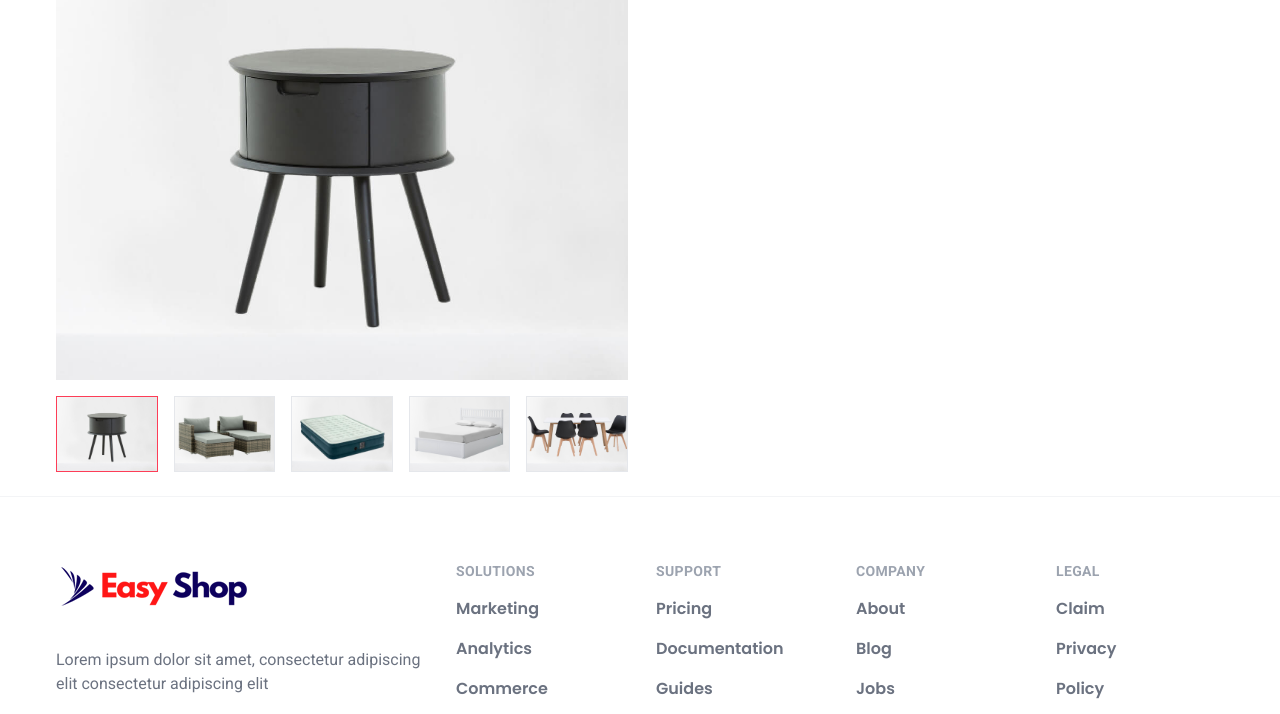
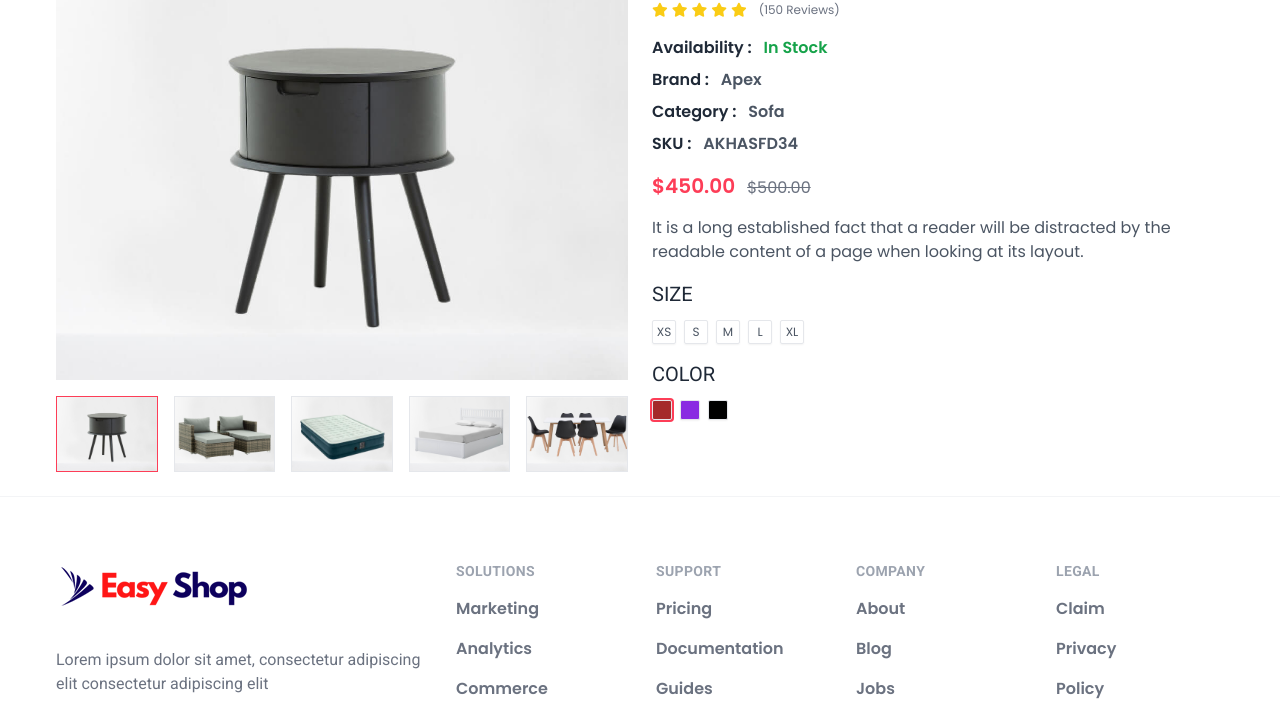
Before and after one commit to Youngwook-Jeon/tailwind-css-lab, a website: page ecommerce/view.html in a window 1280 px wide. Shown: the part 254-968 px from the top of the page. Drawn offline with Linux system fonts and the light colour scheme.

Commit message:
Product contents

```diff
--- a/ecommerce/view.html
+++ b/ecommerce/view.html
@@ -226,6 +226,115 @@
             </div>
         </div>
         <!-- End Product Image -->
+
+        <!-- Product Content -->
+        <div>
+            <h2 class="md:text-3xl text-2xl font-medium uppercase mb-2">ITALIAN L SHAPE SOFA</h2>
+            <div class="flex items-center mb-4">
+                <div class="flex gap-1 text-sm text-yellow-400">
+                    <span><i class="fas fa-star"></i></span>
+                    <span><i class="fas fa-star"></i></span>
+                    <span><i class="fas fa-star"></i></span>
+                    <span><i class="fas fa-star"></i></span>
+                    <span><i class="fas fa-star"></i></span>
+                </div>
+
+                <div class="text-xs text-gray-500 ml-3">(150 Reviews)</div>
+            </div>
+
+            <div class="space-y-2">
+                <p class="text-gray-800 font-semibold space-x-2">
+                    <span>Availability : </span>
+                    <span class="text-green-600">In Stock</span>
+                </p>
+
+                <p class="text-gray-800 font-semibold space-x-2">
+                    <span>Brand : </span>
+                    <span class="text-gray-600">Apex</span>
+                </p>
+
+                <p class="text-gray-800 font-semibold space-x-2">
+                    <span>Category : </span>
+                    <span class="text-gray-600">Sofa</span>
+                </p>
+
+                <p class="text-gray-800 font-semibold space-x-2">
+                    <span>SKU : </span>
+                    <span class="text-gray-600">AKHASFD34</span>
+                </p>
+            </div>
+
+            <div class="mt-4 flex items-baseline gap-3">
+                <span class="text-primary font-semibold text-xl">$450.00</span>
+                <span class="text-gray-500 text-base line-through">$500.00</span>
+            </div>
+            <p class="mt-4 text-gray-600">
+                It is a long established fact that a reader will be distracted by the readable content of a page when looking at its layout.
+            </p>
+
+            <!-- Size filter -->
+            <div class="pt-4">
+                <h3 class="text-xl text-gray-800 mb-3 uppercase font-medium">Size</h3>
+                <div class="flex items-center gap-2">
+                    <div class="size-selector">
+                        <input type="radio" name="size" class="hidden" id="size-xs" />
+                        <label for="size-xs" class="text-xs border border-gray-200 rounded-sm h-6 w-6 flex items-center
+                        justify-center cursor-pointer shadow-sm text-gray-600">XS</label>
+                    </div>
+
+                    <div class="size-selector">
+                        <input type="radio" name="size" class="hidden" id="size-s" />
+                        <label for="size-s" class="text-xs border border-gray-200 rounded-sm h-6 w-6 flex items-center
+                        justify-center cursor-pointer shadow-sm text-gray-600">S</label>
+                    </div>
+
+                    <div class="size-selector">
+                        <input type="radio" name="size" class="hidden" id="size-m" />
+                        <label for="size-m" class="text-xs border border-gray-200 rounded-sm h-6 w-6 flex items-center
+                        justify-center cursor-pointer shadow-sm text-gray-600">M</label>
+                    </div>
+
+                    <div class="size-selector">
+                        <input type="radio" name="size" class="hidden" id="size-l" />
+                        <label for="size-l" class="text-xs border border-gray-200 rounded-sm h-6 w-6 flex items-center
+                        justify-center cursor-pointer shadow-sm text-gray-600">L</label>
+                    </div>
+
+                    <div class="size-selector">
+                        <input type="radio" name="size" class="hidden" id="size-xl" />
+                        <label for="size-xl" class="text-xs border border-gray-200 rounded-sm h-6 w-6 flex items-center
+                        justify-center cursor-pointer shadow-sm text-gray-600">XL</label>
+                    </div>
+                </div>
+            </div>
+            <!-- End Size filter -->
+
+            <!-- Color filter -->
+            <div class="pt-4">
+                <h3 class="text-xl text-gray-800 mb-3 uppercase font-medium">Color</h3>
+                <div class="flex items-center gap-2">
+                    <div class="color-selector">
+                        <input type="radio" name="color" class="hidden" id="color-red" checked />
+                        <label for="color-red" style="background-color: brown;" class="text-xs border border-gray-200 rounded-sm h-5 w-5 flex
+                        items-center justify-center cursor-pointer shadow-sm"></label>
+                    </div>
+
+                    <div class="color-selector">
+                        <input type="radio" name="color" class="hidden" id="color-white" />
+                        <label for="color-white" style="background-color: blueviolet;" class="text-xs border border-gray-200 rounded-sm h-5 w-5 flex
+                        items-center justify-center cursor-pointer shadow-sm"></label>
+                    </div>
+
+                    <div class="color-selector">
+                        <input type="radio" name="color" class="hidden" id="color-black" />
+                        <label for="color-black" style="background-color: black;" class="text-xs border border-gray-200 rounded-sm h-5 w-5 flex
+                        items-center justify-center cursor-pointer shadow-sm"></label>
+                    </div>
+                </div>
+            </div>
+            <!-- End Color filter -->
+        </div>
+        <!-- End Product Content -->
     </div>
     <!-- End Product View -->
 
```
Also changed, not shown: ecommerce/output/tailwind.css.
